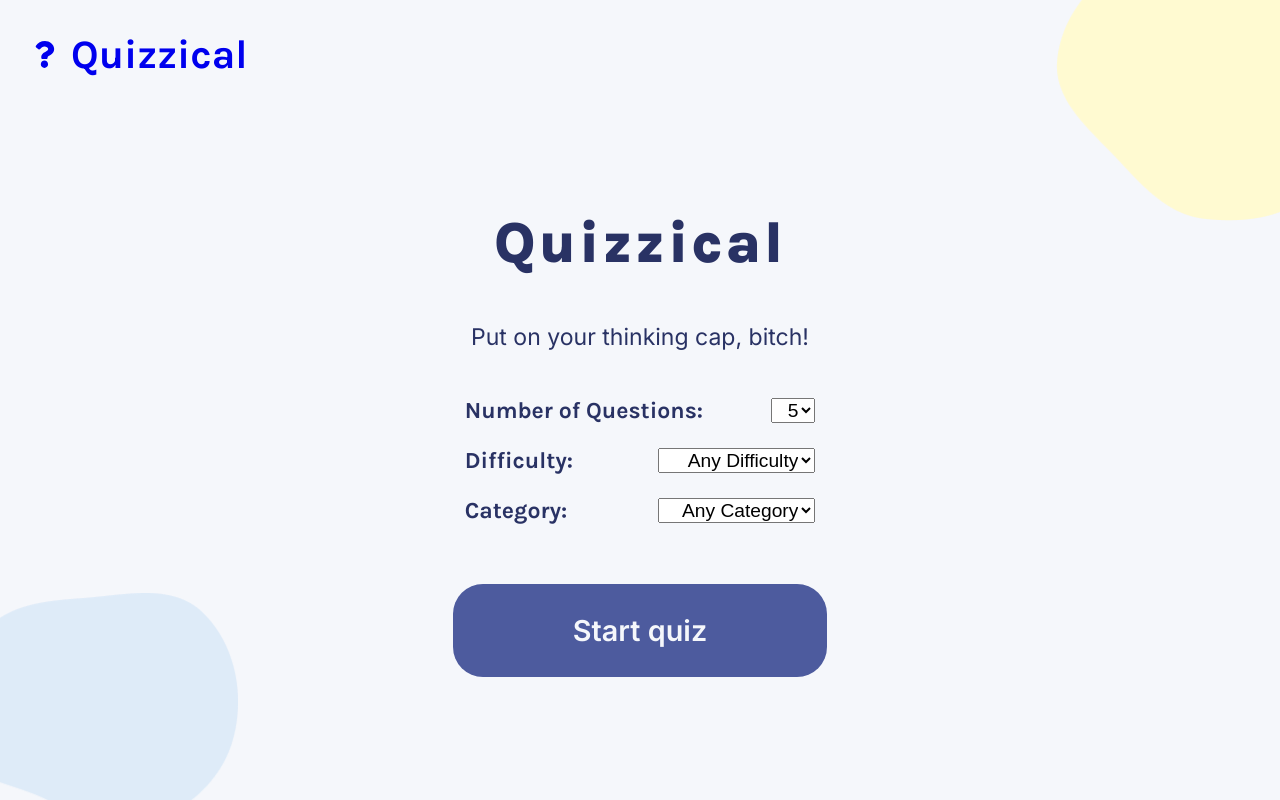
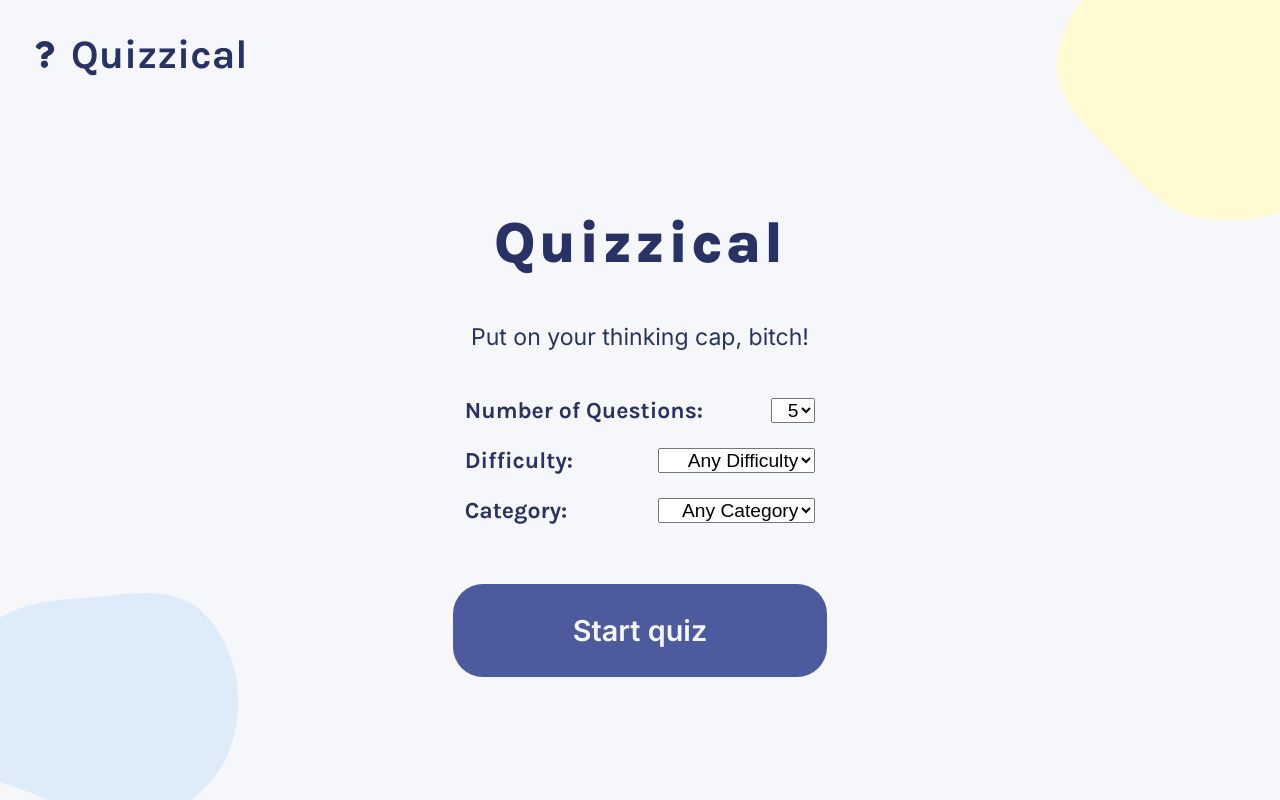
Before and after one commit to maxkatilius/quizzical, a React (Vite) app: page / in a window 1280 px wide. Built offline with nearby package versions, Linux system fonts and the light colour scheme.

Commit message:
Minor change to reset button postion

```diff
--- a/src/css/styles.css
+++ b/src/css/styles.css
@@ -32,6 +32,7 @@ header a {
     align-items: center;
     gap: 0.5em;
     font-size: 1.2rem;
+    color: #293264;
     text-decoration: none;
 }
 
@@ -122,7 +123,7 @@ button:disabled {
 .reset-btn {
     padding: 1em;
     position: absolute;
-    top: 1em;
+    top: 1.4em;
     right: 1.2em;
     font-size: 0.8rem;
 }
@@ -225,6 +226,10 @@ button:disabled {
     font-size: 1.2rem;
 }
 
+/******************
+** MEDIA QUEIRES **
+******************/
+
 /* For portrait tablets */
 @media screen and (min-width: 600px) {
     html {
```
